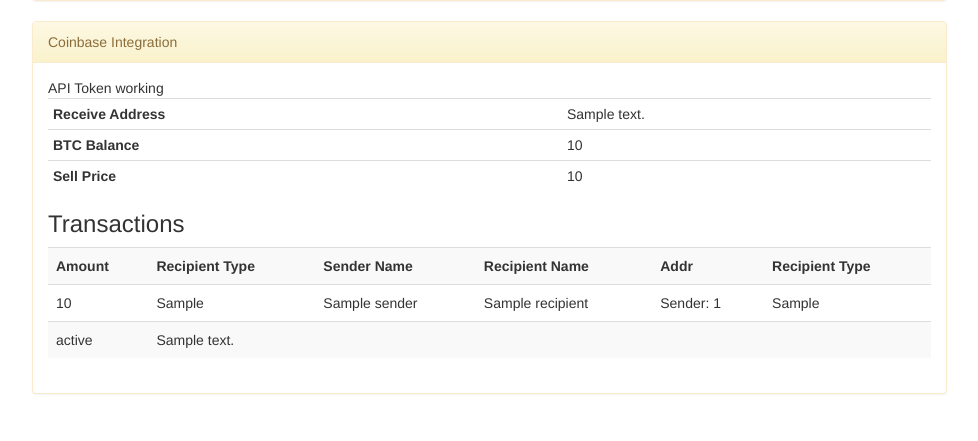
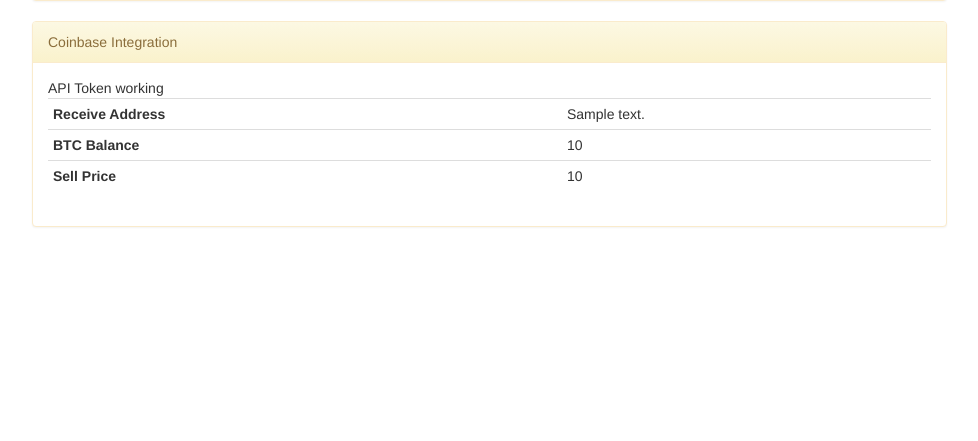
Before and after one commit to stormsherpa/bitcoin-retail, a Django app: template coinexchange/main/templates/coinexchange/account/settings.html in a window 1280 px wide. Shown: the part 359-800 px from the top of the page, without its empty margins (248-1226 px from the left). Run offline with Django 3.2, Linux system fonts and the light colour scheme; tables that the repository leaves empty hold one stand-in row (values such as "Sample post"); the template is opened without the code that fills it: values that come from a table or form of the project are taken from there, most other values are stand-ins (such as "Sample title", 1, 10 or a date in 2020); parts of the project's set-up code (start-up, migrations or seed data) failed here and were passed over; some libraries are stand-ins or nearby versions.

Commit message:
Remove transactions history for now.

```diff
--- a/coinexchange/main/templates/coinexchange/account/settings.html
+++ b/coinexchange/main/templates/coinexchange/account/settings.html
@@ -51,37 +51,6 @@ form#merchant_settings_form input#id_btc_payout_address {
 					<td>{{coinbase_api.sell_price}}</td>
 				</tr>
 			</table>
-			<h3>Transactions</h3>
-			<table class="table table-striped">
-				<tr>
-					<th>Amount</th>
-					<th>Recipient Type</th>
-					<th>Sender Name</th>
-					<th>Recipient Name</th>
-					<th>Addr</th>
-					<th>Recipient Type</th>
-				</tr>
-				{% for tx in coinbase_api.transactions %}
-				<tr>
-					<td>{{tx.amount}}</td>
-					<td>{{tx.recipient_type}}</td>
-					<td>{{tx.sender.name}}</td>
-					<td>{{tx.recipient.name}}</td>
-					<td>
-						{% if tx.amount > 0 %}
-						Sender: {{tx.transaction_id}}
-						{% else %}
-						Receiver: {{tx.recipient_address}}
-						{% endif %}
-					</td>
-					<td>{{tx.recipient_type}}</td>
-				</tr>
-				<tr>
-					<td>{{tx.status}}</td>
-					<td colspan="5">{{tx.notes}}</td>
-				</tr>
-				{% endfor %}
-			</table>
 			{% else %}
 			<a style="float:right;" class="btn btn-primary" href="{% url 'coinbase_authorize' %}">
 				Authorize Coinbase API
```
